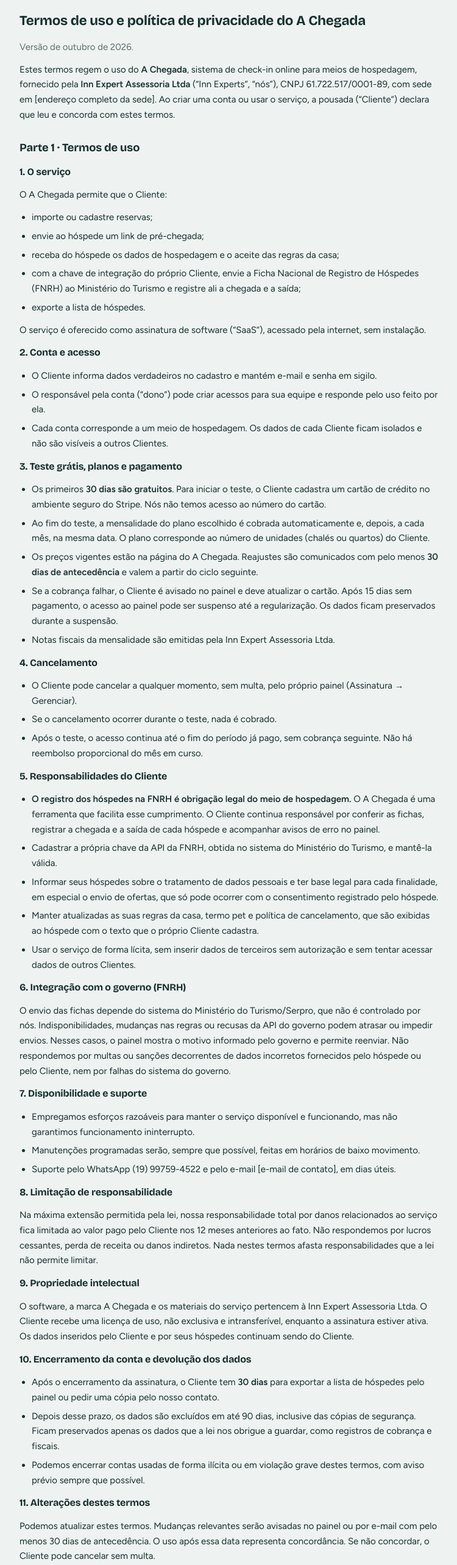
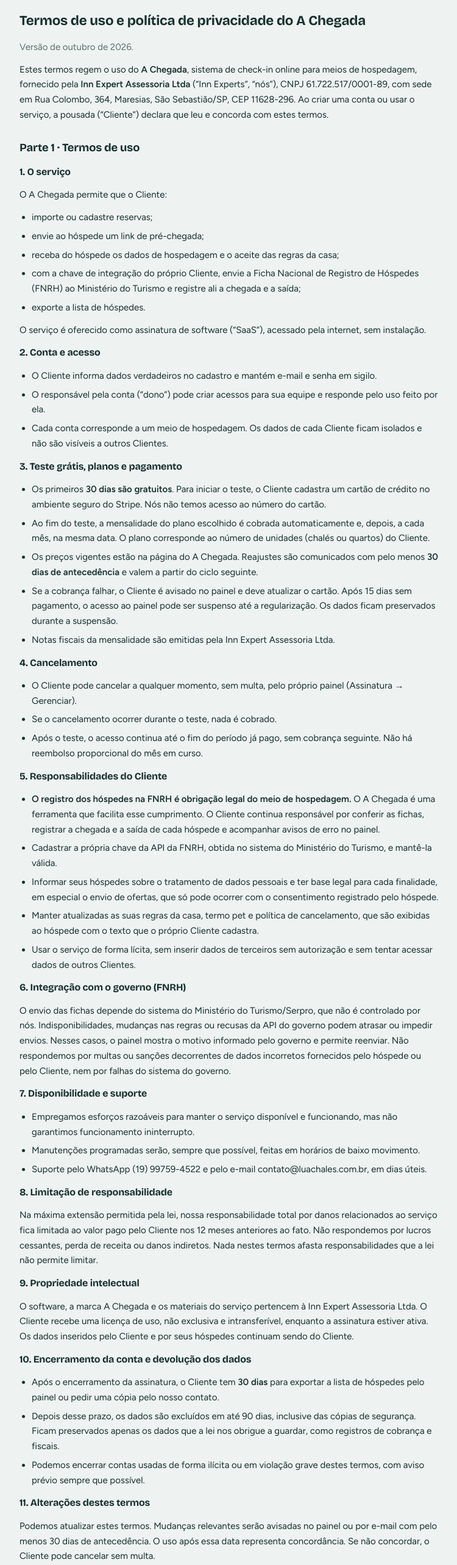
Before and after one commit to Marealarme/achegada, a Next.js app: page /termos in a window 1280 px wide. Shown: the top 2566 px of the page at 61% size, without its empty margins (264-1014 px from the left). Built offline with nearby package versions, Linux system fonts and the light colour scheme; no server answers.

Commit message:
Termos: endereço, e-mail e encarregado conforme o CNPJ
Co-Authored-By: Claude Opus 5.5 <noreply@anthropic.com>
Claude-Session: https://claude.ai/code/session_019BUNZHfX1A6WaNXV2RR96x

```diff
--- a/src/app/termos/page.tsx
+++ b/src/app/termos/page.tsx
@@ -2,14 +2,14 @@ import type { Metadata } from "next";
 
 export const metadata: Metadata = { title: "Termos de uso e política de privacidade" };
 
-// Dados da empresa: complete os campos entre colchetes antes da primeira venda.
+// Dados da empresa conforme o cartão CNPJ.
 const EMPRESA = "Inn Expert Assessoria Ltda";
 const MARCA = "Inn Experts";
 const CNPJ = "61.722.517/0001-89";
-const ENDERECO = "[endereço completo da sede]";
-const EMAIL = "[e-mail de contato]";
+const ENDERECO = "Rua Colombo, 364, Maresias, São Sebastião/SP, CEP 11628-296";
+const EMAIL = "contato@luachales.com.br";
 const WHATS = "(19) 99759-4522";
-const ENCARREGADO = "[nome do encarregado de dados]";
+const ENCARREGADO = "Marcello Hellmeister Pedrosa";
 const FORO = "São Sebastião/SP";
 
 export default function Termos() {
```
